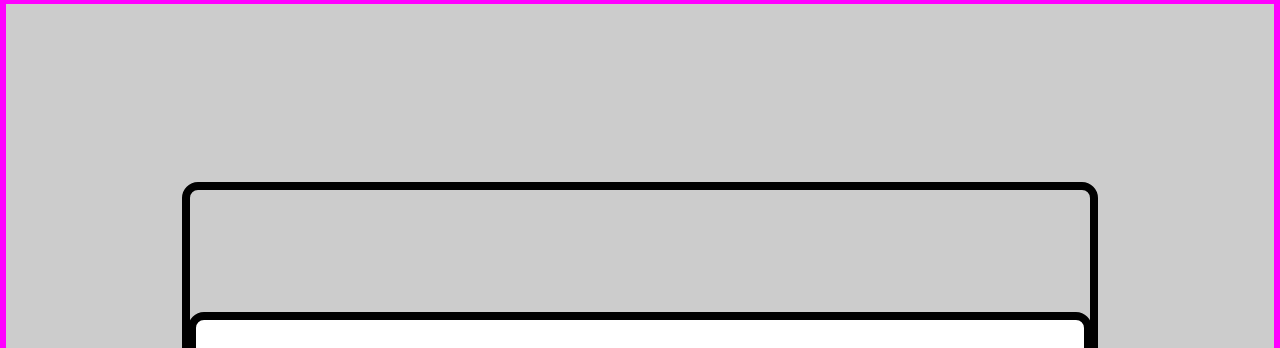
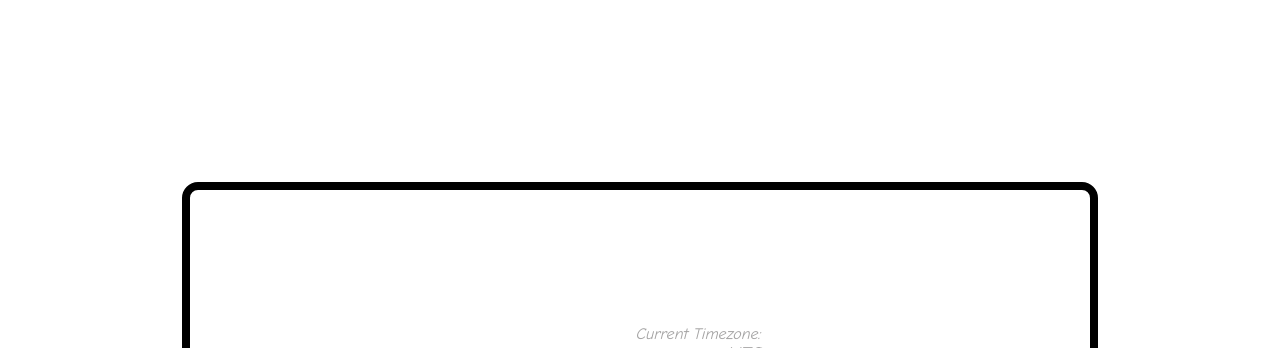
Before and after one commit to daxon101/dayjs-app, a website: page index.html in a window 1280 px wide. Shown: the top 348 px of the page. Drawn offline with nearby package versions, Linux system fonts and the light colour scheme.

Commit message:
App is complete

```diff
--- a/index.html
+++ b/index.html
@@ -15,24 +15,18 @@
   <body>
     <main>
       <div class="info"></div>
-      <div id="overlay">
+      <div id="overlay" class="hidden">
         <div class="modal-box">
           <div class="dropdown">
             <span>Select your timezone</span>
-            <div class="dropdown-content">
-              <p>Hello World!</p>
-              <p>Hello World!</p>
-              <p>Hello World!</p>
-              <p>Hello World!</p>
-            </div>
+            <div class="dropdown-content"></div>
           </div>
         </div>
       </div>
     </main>
-
-    <script src="./node_modules/dayjs/dayjs.min.js"></script>
-    <script src="./node_modules/dayjs/plugin/utc.js"></script>
-    <script src="./node_modules/dayjs/plugin/timezone.js"></script>
+    <script src="node_modules/dayjs/dayjs.min.js"></script>
+    <script src="node_modules/dayjs/plugin/timezone.js"></script>
+    <script src="node_modules/dayjs/plugin/utc.js"></script>
     <script type="module" src="./script.js"></script>
   </body>
 </html>
--- /dev/null
+++ b/modules/timezoneList.js
@@ -0,0 +1,354 @@
+export const aryIanaTimeZones = [
+  "Europe/Andorra",
+  "Asia/Dubai",
+  "Asia/Kabul",
+  "Europe/Tirane",
+  "Asia/Yerevan",
+  "Antarctica/Casey",
+  "Antarctica/Davis",
+  "Antarctica/DumontDUrville", // https://bugs.chromium.org/p/chromium/issues/detail?id=928068
+  "Antarctica/Mawson",
+  "Antarctica/Palmer",
+  "Antarctica/Rothera",
+  "Antarctica/Syowa",
+  "Antarctica/Troll",
+  "Antarctica/Vostok",
+  "America/Argentina/Buenos_Aires",
+  "America/Argentina/Cordoba",
+  "America/Argentina/Salta",
+  "America/Argentina/Jujuy",
+  "America/Argentina/Tucuman",
+  "America/Argentina/Catamarca",
+  "America/Argentina/La_Rioja",
+  "America/Argentina/San_Juan",
+  "America/Argentina/Mendoza",
+  "America/Argentina/San_Luis",
+  "America/Argentina/Rio_Gallegos",
+  "America/Argentina/Ushuaia",
+  "Pacific/Pago_Pago",
+  "Europe/Vienna",
+  "Australia/Lord_Howe",
+  "Antarctica/Macquarie",
+  "Australia/Hobart",
+  "Australia/Currie",
+  "Australia/Melbourne",
+  "Australia/Sydney",
+  "Australia/Broken_Hill",
+  "Australia/Brisbane",
+  "Australia/Lindeman",
+  "Australia/Adelaide",
+  "Australia/Darwin",
+  "Australia/Perth",
+  "Australia/Eucla",
+  "Asia/Baku",
+  "America/Barbados",
+  "Asia/Dhaka",
+  "Europe/Brussels",
+  "Europe/Sofia",
+  "Atlantic/Bermuda",
+  "Asia/Brunei",
+  "America/La_Paz",
+  "America/Noronha",
+  "America/Belem",
+  "America/Fortaleza",
+  "America/Recife",
+  "America/Araguaina",
+  "America/Maceio",
+  "America/Bahia",
+  "America/Sao_Paulo",
+  "America/Campo_Grande",
+  "America/Cuiaba",
+  "America/Santarem",
+  "America/Porto_Velho",
+  "America/Boa_Vista",
+  "America/Manaus",
+  "America/Eirunepe",
+  "America/Rio_Branco",
+  "America/Nassau",
+  "Asia/Thimphu",
+  "Europe/Minsk",
+  "America/Belize",
+  "America/St_Johns",
+  "America/Halifax",
+  "America/Glace_Bay",
+  "America/Moncton",
+  "America/Goose_Bay",
+  "America/Blanc-Sablon",
+  "America/Toronto",
+  "America/Nipigon",
+  "America/Thunder_Bay",
+  "America/Iqaluit",
+  "America/Pangnirtung",
+  "America/Atikokan",
+  "America/Winnipeg",
+  "America/Rainy_River",
+  "America/Resolute",
+  "America/Rankin_Inlet",
+  "America/Regina",
+  "America/Swift_Current",
+  "America/Edmonton",
+  "America/Cambridge_Bay",
+  "America/Yellowknife",
+  "America/Inuvik",
+  "America/Creston",
+  "America/Dawson_Creek",
+  "America/Fort_Nelson",
+  "America/Vancouver",
+  "America/Whitehorse",
+  "America/Dawson",
+  "Indian/Cocos",
+  "Europe/Zurich",
+  "Africa/Abidjan",
+  "Pacific/Rarotonga",
+  "America/Santiago",
+  "America/Punta_Arenas",
+  "Pacific/Easter",
+  "Asia/Shanghai",
+  "Asia/Urumqi",
+  "America/Bogota",
+  "America/Costa_Rica",
+  "America/Havana",
+  "Atlantic/Cape_Verde",
+  "America/Curacao",
+  "Indian/Christmas",
+  "Asia/Nicosia",
+  "Asia/Famagusta",
+  "Europe/Prague",
+  "Europe/Berlin",
+  "Europe/Copenhagen",
+  "America/Santo_Domingo",
+  "Africa/Algiers",
+  "America/Guayaquil",
+  "Pacific/Galapagos",
+  "Europe/Tallinn",
+  "Africa/Cairo",
+  "Africa/El_Aaiun",
+  "Europe/Madrid",
+  "Africa/Ceuta",
+  "Atlantic/Canary",
+  "Europe/Helsinki",
+  "Pacific/Fiji",
+  "Atlantic/Stanley",
+  "Pacific/Chuuk",
+  "Pacific/Pohnpei",
+  "Pacific/Kosrae",
+  "Atlantic/Faroe",
+  "Europe/Paris",
+  "Europe/London",
+  "Asia/Tbilisi",
+  "America/Cayenne",
+  "Africa/Accra",
+  "Europe/Gibraltar",
+  "America/Godthab",
+  "America/Danmarkshavn",
+  "America/Scoresbysund",
+  "America/Thule",
+  "Europe/Athens",
+  "Atlantic/South_Georgia",
+  "America/Guatemala",
+  "Pacific/Guam",
+  "Africa/Bissau",
+  "America/Guyana",
+  "Asia/Hong_Kong",
+  "America/Tegucigalpa",
+  "America/Port-au-Prince",
+  "Europe/Budapest",
+  "Asia/Jakarta",
+  "Asia/Pontianak",
+  "Asia/Makassar",
+  "Asia/Jayapura",
+  "Europe/Dublin",
+  "Asia/Jerusalem",
+  "Asia/Kolkata",
+  "Indian/Chagos",
+  "Asia/Baghdad",
+  "Asia/Tehran",
+  "Atlantic/Reykjavik",
+  "Europe/Rome",
+  "America/Jamaica",
+  "Asia/Amman",
+  "Asia/Tokyo",
+  "Africa/Nairobi",
+  "Asia/Bishkek",
+  "Pacific/Tarawa",
+  "Pacific/Enderbury",
+  "Pacific/Kiritimati",
+  "Asia/Pyongyang",
+  "Asia/Seoul",
+  "Asia/Almaty",
+  "Asia/Qyzylorda",
+  "Asia/Qostanay", // https://bugs.chromium.org/p/chromium/issues/detail?id=928068
+  "Asia/Aqtobe",
+  "Asia/Aqtau",
+  "Asia/Atyrau",
+  "Asia/Oral",
+  "Asia/Beirut",
+  "Asia/Colombo",
+  "Africa/Monrovia",
+  "Europe/Vilnius",
+  "Europe/Luxembourg",
+  "Europe/Riga",
+  "Africa/Tripoli",
+  "Africa/Casablanca",
+  "Europe/Monaco",
+  "Europe/Chisinau",
+  "Pacific/Majuro",
+  "Pacific/Kwajalein",
+  "Asia/Yangon",
+  "Asia/Ulaanbaatar",
+  "Asia/Hovd",
+  "Asia/Choibalsan",
+  "Asia/Macau",
+  "America/Martinique",
+  "Europe/Malta",
+  "Indian/Mauritius",
+  "Indian/Maldives",
+  "America/Mexico_City",
+  "America/Cancun",
+  "America/Merida",
+  "America/Monterrey",
+  "America/Matamoros",
+  "America/Mazatlan",
+  "America/Chihuahua",
+  "America/Ojinaga",
+  "America/Hermosillo",
+  "America/Tijuana",
+  "America/Bahia_Banderas",
+  "Asia/Kuala_Lumpur",
+  "Asia/Kuching",
+  "Africa/Maputo",
+  "Africa/Windhoek",
+  "Pacific/Noumea",
+  "Pacific/Norfolk",
+  "Africa/Lagos",
+  "America/Managua",
+  "Europe/Amsterdam",
+  "Europe/Oslo",
+  "Asia/Kathmandu",
+  "Pacific/Nauru",
+  "Pacific/Niue",
+  "Pacific/Auckland",
+  "Pacific/Chatham",
+  "America/Panama",
+  "America/Lima",
+  "Pacific/Tahiti",
+  "Pacific/Marquesas",
+  "Pacific/Gambier",
+  "Pacific/Port_Moresby",
+  "Pacific/Bougainville",
+  "Asia/Manila",
+  "Asia/Karachi",
+  "Europe/Warsaw",
+  "America/Miquelon",
+  "Pacific/Pitcairn",
+  "America/Puerto_Rico",
+  "Asia/Gaza",
+  "Asia/Hebron",
+  "Europe/Lisbon",
+  "Atlantic/Madeira",
+  "Atlantic/Azores",
+  "Pacific/Palau",
+  "America/Asuncion",
+  "Asia/Qatar",
+  "Indian/Reunion",
+  "Europe/Bucharest",
+  "Europe/Belgrade",
+  "Europe/Kaliningrad",
+  "Europe/Moscow",
+  "Europe/Simferopol",
+  "Europe/Kirov",
+  "Europe/Astrakhan",
+  "Europe/Volgograd",
+  "Europe/Saratov",
+  "Europe/Ulyanovsk",
+  "Europe/Samara",
+  "Asia/Yekaterinburg",
+  "Asia/Omsk",
+  "Asia/Novosibirsk",
+  "Asia/Barnaul",
+  "Asia/Tomsk",
+  "Asia/Novokuznetsk",
+  "Asia/Krasnoyarsk",
+  "Asia/Irkutsk",
+  "Asia/Chita",
+  "Asia/Yakutsk",
+  "Asia/Khandyga",
+  "Asia/Vladivostok",
+  "Asia/Ust-Nera",
+  "Asia/Magadan",
+  "Asia/Sakhalin",
+  "Asia/Srednekolymsk",
+  "Asia/Kamchatka",
+  "Asia/Anadyr",
+  "Asia/Riyadh",
+  "Pacific/Guadalcanal",
+  "Indian/Mahe",
+  "Africa/Khartoum",
+  "Europe/Stockholm",
+  "Asia/Singapore",
+  "America/Paramaribo",
+  "Africa/Juba",
+  "Africa/Sao_Tome",
+  "America/El_Salvador",
+  "Asia/Damascus",
+  "America/Grand_Turk",
+  "Africa/Ndjamena",
+  "Indian/Kerguelen",
+  "Asia/Bangkok",
+  "Asia/Dushanbe",
+  "Pacific/Fakaofo",
+  "Asia/Dili",
+  "Asia/Ashgabat",
+  "Africa/Tunis",
+  "Pacific/Tongatapu",
+  "Europe/Istanbul",
+  "America/Port_of_Spain",
+  "Pacific/Funafuti",
+  "Asia/Taipei",
+  "Europe/Kiev",
+  "Europe/Uzhgorod",
+  "Europe/Zaporozhye",
+  "Pacific/Wake",
+  "America/New_York",
+  "America/Detroit",
+  "America/Kentucky/Louisville",
+  "America/Kentucky/Monticello",
+  "America/Indiana/Indianapolis",
+  "America/Indiana/Vincennes",
+  "America/Indiana/Winamac",
+  "America/Indiana/Marengo",
+  "America/Indiana/Petersburg",
+  "America/Indiana/Vevay",
+  "America/Chicago",
+  "America/Indiana/Tell_City",
+  "America/Indiana/Knox",
+  "America/Menominee",
+  "America/North_Dakota/Center",
+  "America/North_Dakota/New_Salem",
+  "America/North_Dakota/Beulah",
+  "America/Denver",
+  "America/Boise",
+  "America/Phoenix",
+  "America/Los_Angeles",
+  "America/Anchorage",
+  "America/Juneau",
+  "America/Sitka",
+  "America/Metlakatla",
+  "America/Yakutat",
+  "America/Nome",
+  "America/Adak",
+  "Pacific/Honolulu",
+  "America/Montevideo",
+  "Asia/Samarkand",
+  "Asia/Tashkent",
+  "America/Caracas",
+  "Asia/Ho_Chi_Minh",
+  "Pacific/Efate",
+  "Pacific/Wallis",
+  "Pacific/Apia",
+  "Africa/Johannesburg",
+];
+
+export default {
+  aryIanaTimeZones,
+};
--- a/package.json
+++ b/package.json
@@ -4,6 +4,7 @@
   "description": "This app is to demonstrate the use of npm and external packages. It will use day.js which is a date/time package. Goal is to display the correct date and time to the user depending on where they are in the world.",
   "main": "script.js",
   "scripts": {
+    "start": "nodemon server.js",
     "test": "echo \"Error: no test specified\" && exit 1"
   },
   "repository": {
--- a/script.js
+++ b/script.js
@@ -1,20 +1,76 @@
+import { aryIanaTimeZones } from "./modules/timezoneList.js";
+
 dayjs.extend(window.dayjs_plugin_utc);
 dayjs.extend(window.dayjs_plugin_timezone);
 
 const infoCard = document.querySelector(".info");
 const userTimeZone = Intl.DateTimeFormat().resolvedOptions().timeZone;
+let displayTimeZone = userTimeZone;
 
 const updateDisplay = () => {
-  const currentTime = dayjs().tz(userTimeZone).format("HH:mm:ss");
-  const currentDate = dayjs().tz(userTimeZone).format("dddd D MMMM YYYY");
+  const currentTime = dayjs().tz(displayTimeZone).format("HH:mm:ss");
+  const currentDate = dayjs().tz(displayTimeZone).format("dddd D MMMM YYYY");
 
   const displayHTML = `
-<div class="timezone">${userTimeZone}</div>
+  <div class="tz-modal-btn">Current Timezone:</div>
+<div class="timezone">${displayTimeZone}</div>
 <div class="time">${currentTime}</div>
 <div class="date">${currentDate}</div>`;
 
   infoCard.innerHTML = displayHTML;
+
+  const tzSelectorButton = document.querySelector(".tz-modal-btn");
+
+  tzSelectorButton.addEventListener("click", () => {
+    showModal();
+  });
 };
+
+// *** MODAL WORK GOES HERE ***
+
+const showModal = () => {
+  // Show the Modal
+  const overlay = document.querySelector("#overlay");
+  overlay.classList.remove("hidden");
+
+  // Activate the dropdown
+  tzSelector();
+
+  // Activate click away
+  overlay.addEventListener("click", (event) => {
+    if (event.target === event.currentTarget) {
+      hideModal();
+    }
+  });
+};
+
+const hideModal = () => {
+  overlay.classList.add("hidden");
+};
+
+// This function displays all the timezones in the selector
+const tzSelector = () => {
+  // Display the html
+
+  const dropDownDiv = document.querySelector(".dropdown-content");
+
+  const tzDropDownHTML = aryIanaTimeZones.map(
+    (zone) => `<p id="${zone}" class="tz-option">${zone}</p>`
+  );
+
+  dropDownDiv.innerHTML = tzDropDownHTML.join("");
+
+  // Add the eventListeners
+
+  const options = document.querySelectorAll(".tz-option");
+  options.forEach((option) => {
+    option.addEventListener("click", (e) => {
+      displayTimeZone = e.target.id;
+    });
+  });
+};
+
+// *** APP RUNNING FUNCTIONS ***
 
 updateDisplay();
 
--- a/style.css
+++ b/style.css
@@ -35,8 +35,18 @@ main {
     font-style: italic;
 }
 
+.timezone,
+.tz-modal-btn {
+    color: rgb(164, 163, 163);
+}
+
 .timezone {
-    color: rgb(164, 163, 163);
+    font-size: 1.2rem;
+}
+
+.tz-modal-btn:hover {
+    color: rgb(0, 0, 0);
+    cursor: pointer;
 }
 
 .time {
@@ -55,6 +65,10 @@ main {
     align-items: center;
 }
 
+.hidden {
+    display: none !important;
+}
+
 .modal-box {
     background-color: white;
     border: black 8px solid;
@@ -70,15 +84,15 @@ main {
 .dropdown {
     width: 60%;
     height: 20%;
-    border: rgb(0,0,0,0.2) 1px solid;
+    border: rgb(0,0,0) 8px solid;
     border-radius: 0.5rem;
     display: flex;
     align-items: center;
 }
 
 .dropdown-content {
-    width: 20vh;
-    height: 20vh;
+    width: 40vh;
+    max-height: 50vh;
     display: none;
     position: absolute;
     background-color: white;
@@ -86,8 +100,16 @@ main {
     box-shadow: 0px 8px 16px 0px rgba(0,0,0,0.2);
     padding: 12px 16px;
     z-index: 2;
+    overflow-y: auto;
+    overflow-x: hidden;
+    border: rgb(0,0,0) 8px solid;
+    border-radius: 1rem;
 }
 
 .dropdown:hover .dropdown-content {
     display: block;
 }
+
+p:hover{
+    background-color: rgb(0, 0, 0, 0.2);
+}
```
